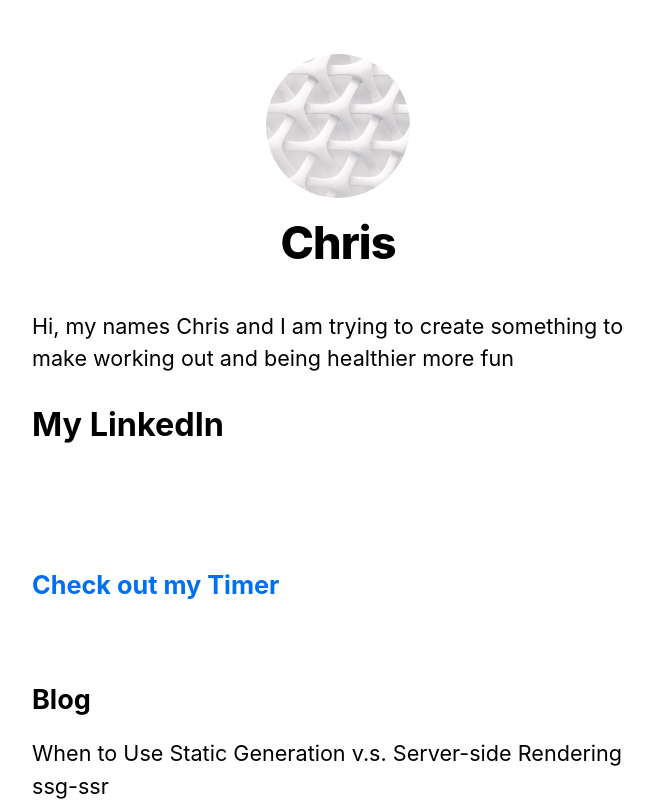
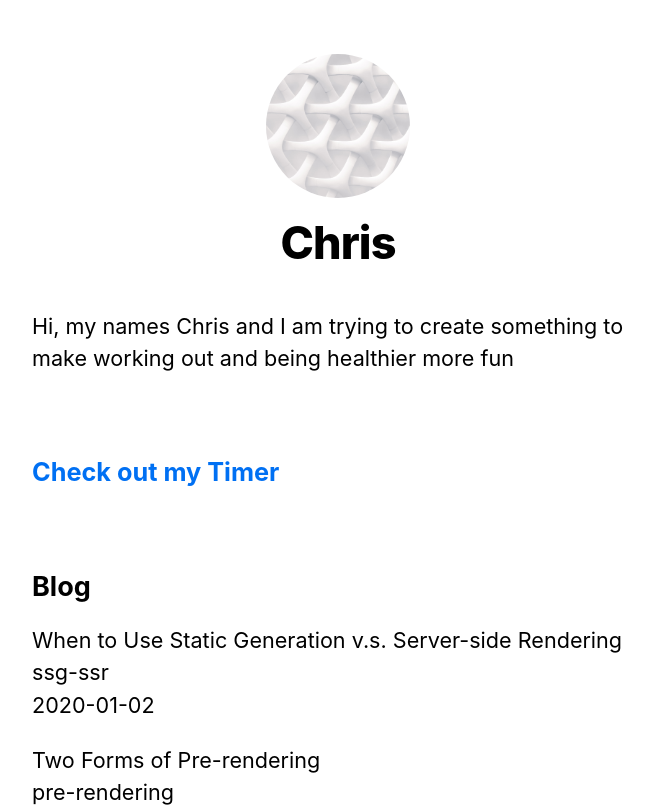
Before and after one commit to CingSharped/nextjs-tutorial, a Next.js app: page / in a window 1280 px wide. Shown: the top 807 px of the page, without its empty margins (302-955 px from the left). Built offline with nearby package versions, Linux system fonts and the light colour scheme.

Commit message:
Removed LinkedIn Card

```diff
--- a/components/linkedIn.js
+++ /dev/null
@@ -1,13 +0,0 @@
-
-const LinkedIn = () => {
-    return (
-        <div class="badge-base LI-profile-badge" data-locale="en_US" data-size="medium" data-theme="light" data-type="HORIZONTAL" data-vanity="christopher-sharpe-4b653980" data-version="v1">
-        <h1>My LinkedIn</h1>
-        <br></br>
-        <script src="https://platform.linkedin.com/badges/js/profile.js" async defer type="text/javascript"></script>
-        <a class="badge-base__link LI-simple-link" href={process.env.LinkedIn}></a>
-      </div>
-    )
-}
-
-export default LinkedIn
--- a/pages/index.js
+++ b/pages/index.js
@@ -2,7 +2,7 @@ import Head from 'next/head';
 import Layout, { siteTitle } from '../components/layout';
 import utilStyles from '../styles/utils.module.css';
 import { getSortedPostsData } from '../lib/posts';
-import LinkedIn from '../components/linkedIn';
+import Link from 'next/link';
 
 export async function getStaticProps() {
   const allPostsData = getSortedPostsData();
@@ -21,9 +21,8 @@ export default function Home({allPostsData}) {
       </Head>
       <section className={utilStyles.headingMd}>
         <p>Hi, my names Chris and I am trying to create something to make working out and being healthier more fun</p>
-        <LinkedIn />
         <br></br>
-        <h3><a href='/timer'>Check out my Timer</a></h3>
+        <h3><Link href='/timer'><a >Check out my Timer</a></Link></h3>
         <br></br>
       </section>
       <section className={`${utilStyles.headingMd} ${utilStyles.padding1px}`}>
```
Also changed, not shown: pages/timer.js (+7 -1 lines).
